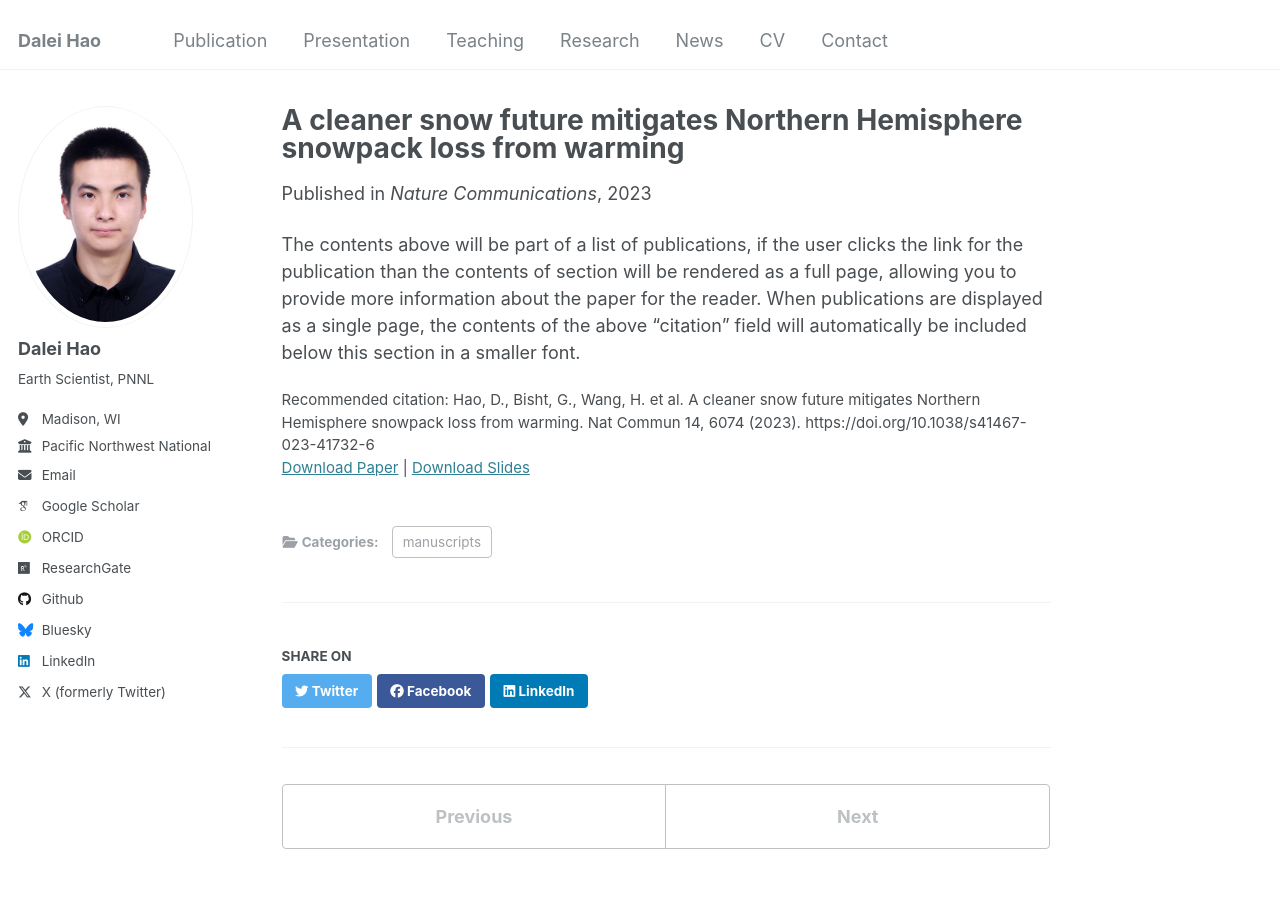
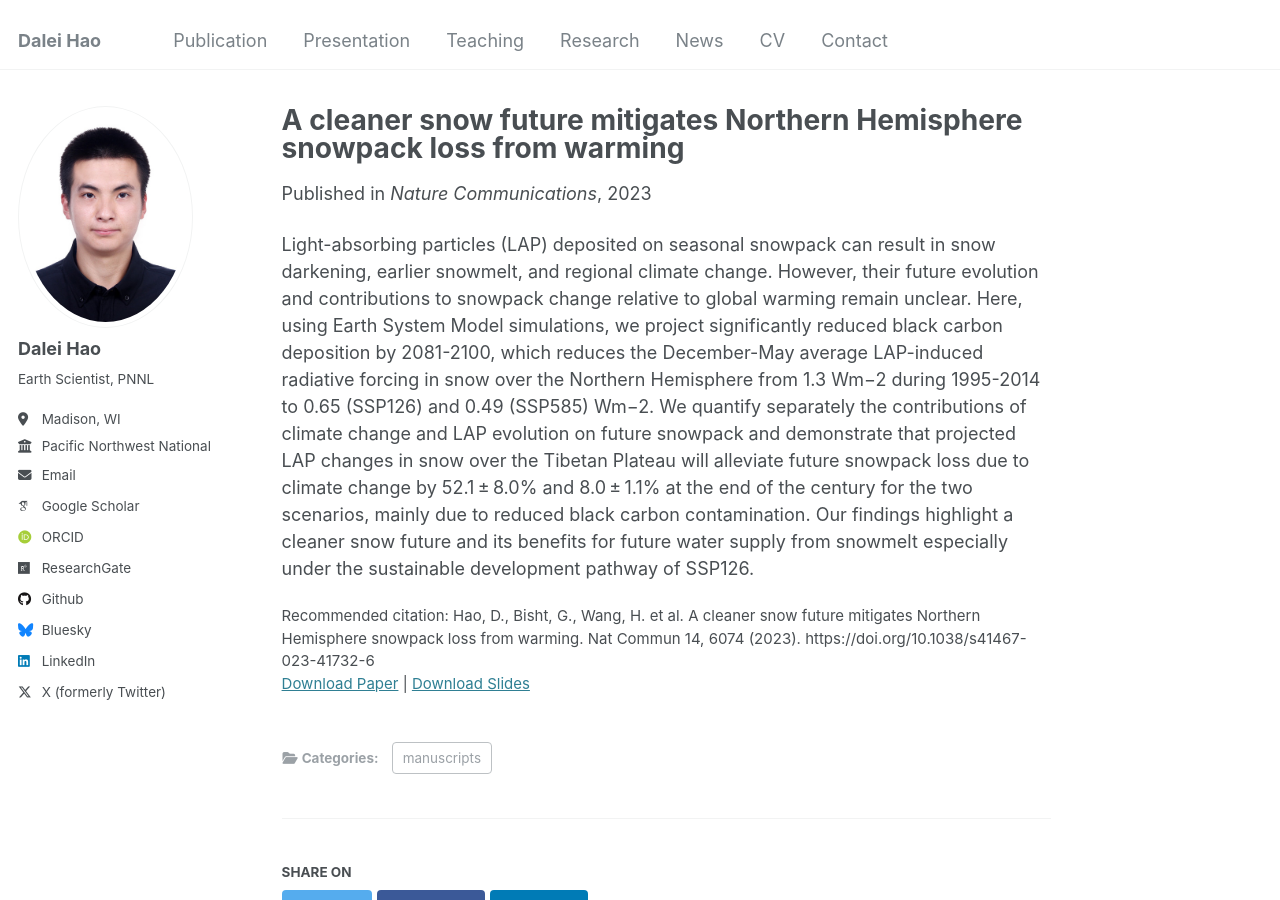
Before and after one commit to daleihao/daleihao.github.io, a Jekyll site: the page built from _publications/2015-10-01-paper-title-number-3.md, in a window 1280 px wide and 900 px high. Built offline with Jekyll 4.4.1, drawn with Linux system fonts in a browser that asks for light colours; some web fonts are replaced.

Commit message:
Update 2015-10-01-paper-title-number-3.md

```diff
--- a/_publications/2015-10-01-paper-title-number-3.md
+++ b/_publications/2015-10-01-paper-title-number-3.md
@@ -6,9 +6,9 @@ permalink: /publication/2015-10-01-paper-title-number-3
 excerpt: 'This paper is about the number 3. The number 4 is left for future work.'
 date: 2023-10-02
 venue: 'Nature Communications'
-slidesurl: '[http://academicpages.github.io/files/slides3.pdf](https://www.nature.com/articles/s41467-023-41732-6#citeas)'
-paperurl: '[http://academicpages.github.io/files/paper3.pdf](https://www.nature.com/articles/s41467-023-41732-6#citeas)'
+slidesurl: '[https://www.nature.com/articles/s41467-023-41732-6#citeas]'
+paperurl: '[https://www.nature.com/articles/s41467-023-41732-6#citeas]'
 citation: 'Hao, D., Bisht, G., Wang, H. et al. A cleaner snow future mitigates Northern Hemisphere snowpack loss from warming. Nat Commun 14, 6074 (2023). https://doi.org/10.1038/s41467-023-41732-6'
 ---
 
-The contents above will be part of a list of publications, if the user clicks the link for the publication than the contents of section will be rendered as a full page, allowing you to provide more information about the paper for the reader. When publications are displayed as a single page, the contents of the above "citation" field will automatically be included below this section in a smaller font.
+Light-absorbing particles (LAP) deposited on seasonal snowpack can result in snow darkening, earlier snowmelt, and regional climate change. However, their future evolution and contributions to snowpack change relative to global warming remain unclear. Here, using Earth System Model simulations, we project significantly reduced black carbon deposition by 2081-2100, which reduces the December-May average LAP-induced radiative forcing in snow over the Northern Hemisphere from 1.3 Wm−2 during 1995-2014 to 0.65 (SSP126) and 0.49 (SSP585) Wm−2. We quantify separately the contributions of climate change and LAP evolution on future snowpack and demonstrate that projected LAP changes in snow over the Tibetan Plateau will alleviate future snowpack loss due to climate change by 52.1 ± 8.0% and 8.0 ± 1.1% at the end of the century for the two scenarios, mainly due to reduced black carbon contamination. Our findings highlight a cleaner snow future and its benefits for future water supply from snowmelt especially under the sustainable development pathway of SSP126.
```
